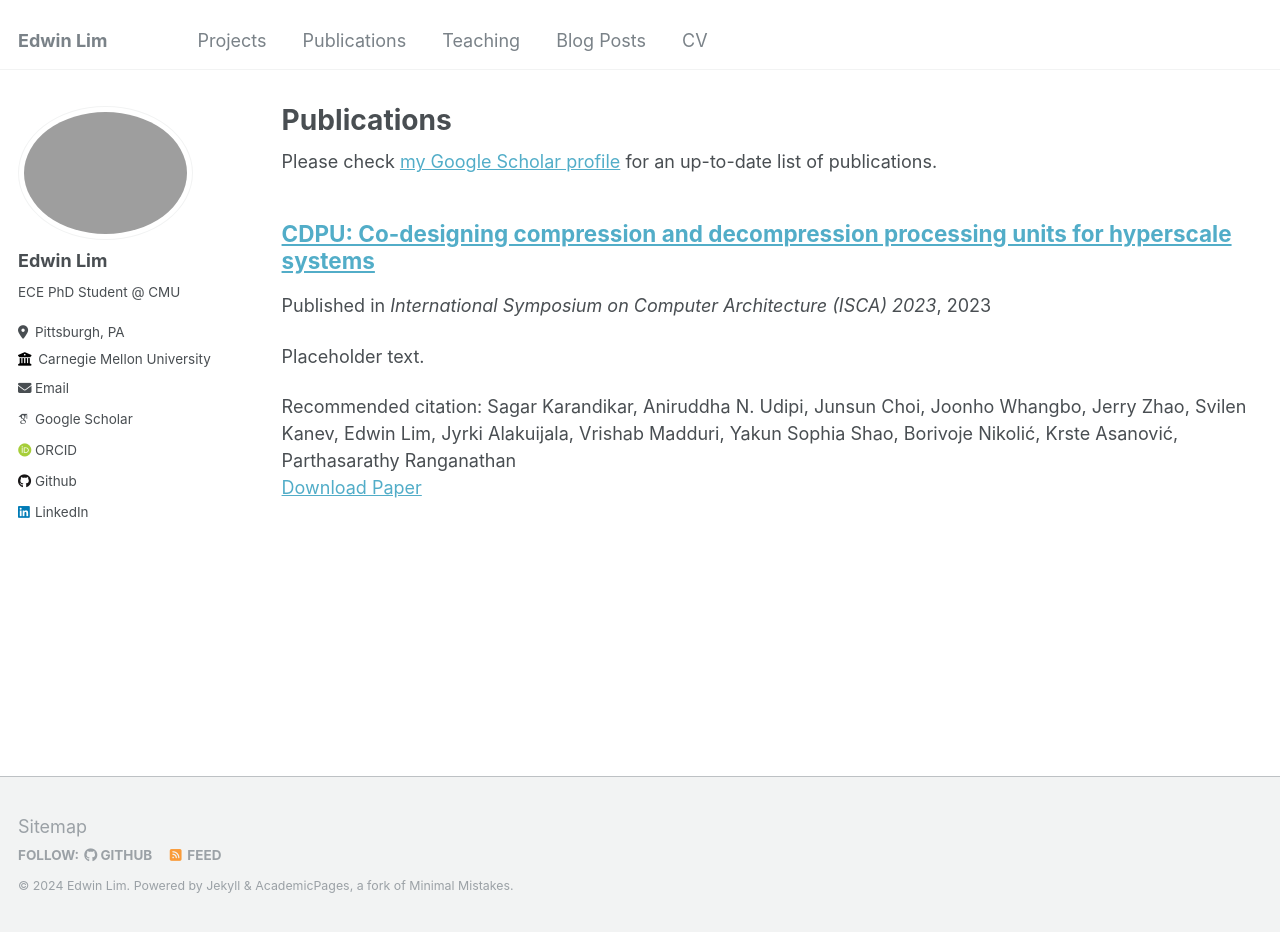
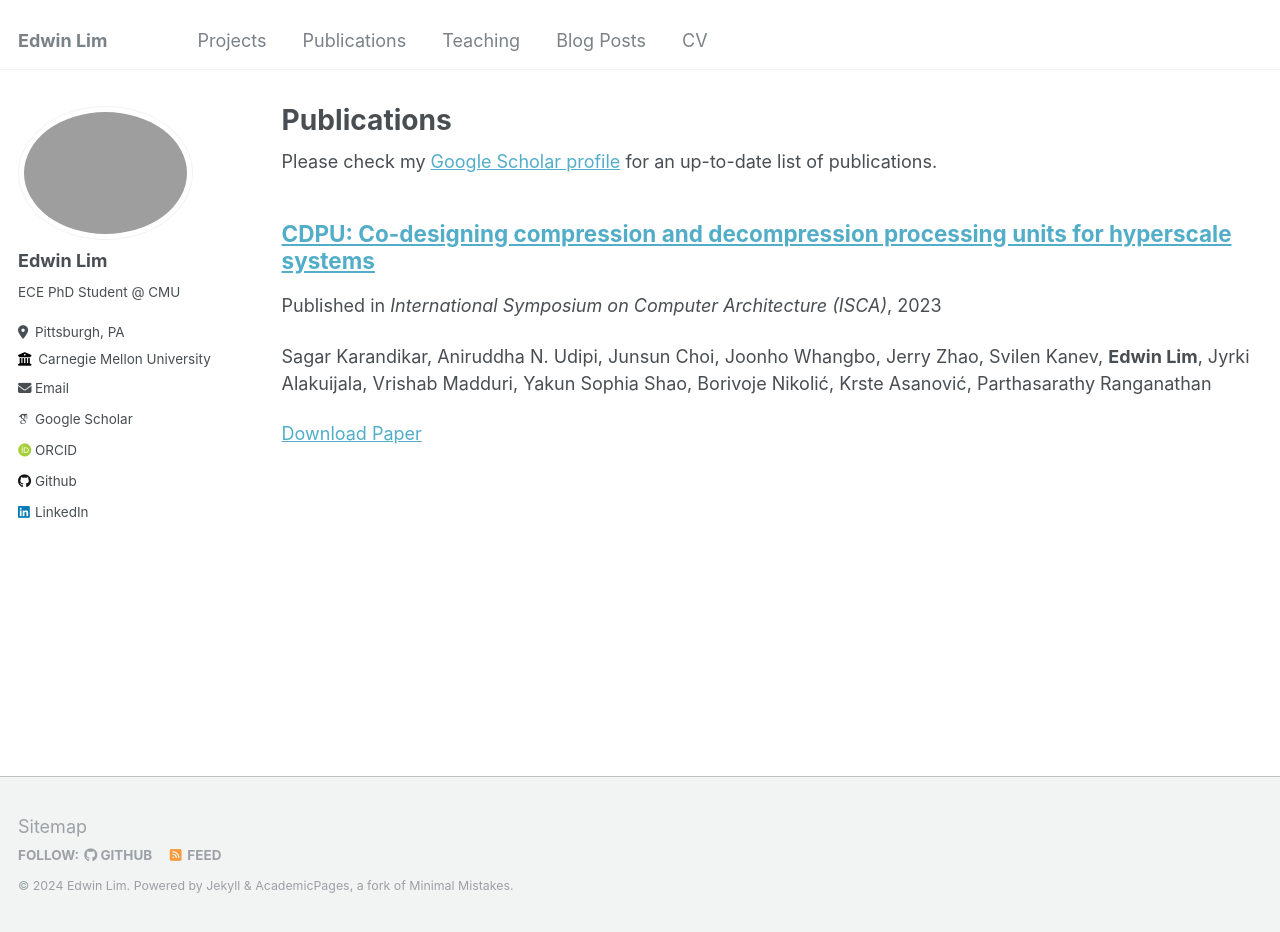
Before and after one commit to edwinlim0919/edwinlim0919.github.io, a Jekyll site: the page built from _pages/publications.md, in a window 1280 px wide and 932 px high. Built offline with Jekyll 4.4.1, drawn with Linux system fonts in a browser that asks for light colours; some web fonts are replaced.

Commit message:
fixing some stuff with the publications formatting, trying things out

```diff
--- a/_pages/publications.md
+++ b/_pages/publications.md
@@ -6,7 +6,7 @@ author_profile: true
 ---
 
 {% if site.author.googlescholar %}
-  <div class="wordwrap">Please check <a href="{{site.author.googlescholar}}">my Google Scholar profile</a> for an up-to-date list of publications.</div>
+  <div class="wordwrap">Please check my <a href="{{site.author.googlescholar}}">Google Scholar profile</a> for an up-to-date list of publications.</div>
 {% endif %}
 
 {% include base_path %}
--- a/_publications/2023-06-17-CDPU.md
+++ b/_publications/2023-06-17-CDPU.md
@@ -3,9 +3,8 @@ title: "CDPU: Co-designing compression and decompression processing units for hy
 collection: publications
 permalink: /publications/2023-06-17-CDPU
 date: 2023-06-17
-venue: 'International Symposium on Computer Architecture (ISCA) 2023'
+venue: 'International Symposium on Computer Architecture (ISCA)'
 paperurl: 'https://dl.acm.org/doi/abs/10.1145/3579371.3589074'
-citation: Sagar Karandikar, Aniruddha N. Udipi, Junsun Choi, Joonho Whangbo, Jerry Zhao, Svilen Kanev, Edwin Lim, Jyrki Alakuijala, Vrishab Madduri, Yakun Sophia Shao, Borivoje Nikolić, Krste Asanović, Parthasarathy Ranganathan
 ---
 
-Placeholder text.
+Sagar Karandikar, Aniruddha N. Udipi, Junsun Choi, Joonho Whangbo, Jerry Zhao, Svilen Kanev, **Edwin Lim**, Jyrki Alakuijala, Vrishab Madduri, Yakun Sophia Shao, Borivoje Nikolić, Krste Asanović, Parthasarathy Ranganathan
```
Also changed, not shown: _pages/about.md (+1 -1 lines).
